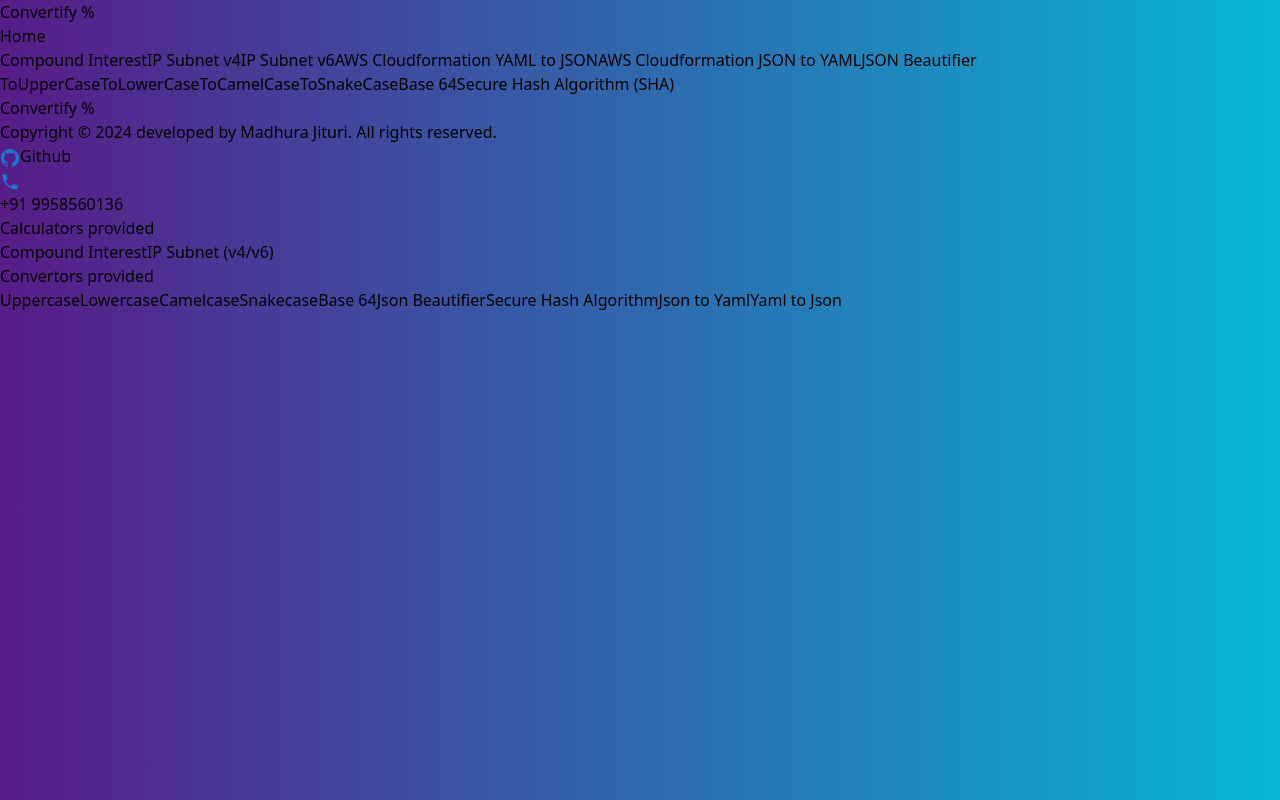
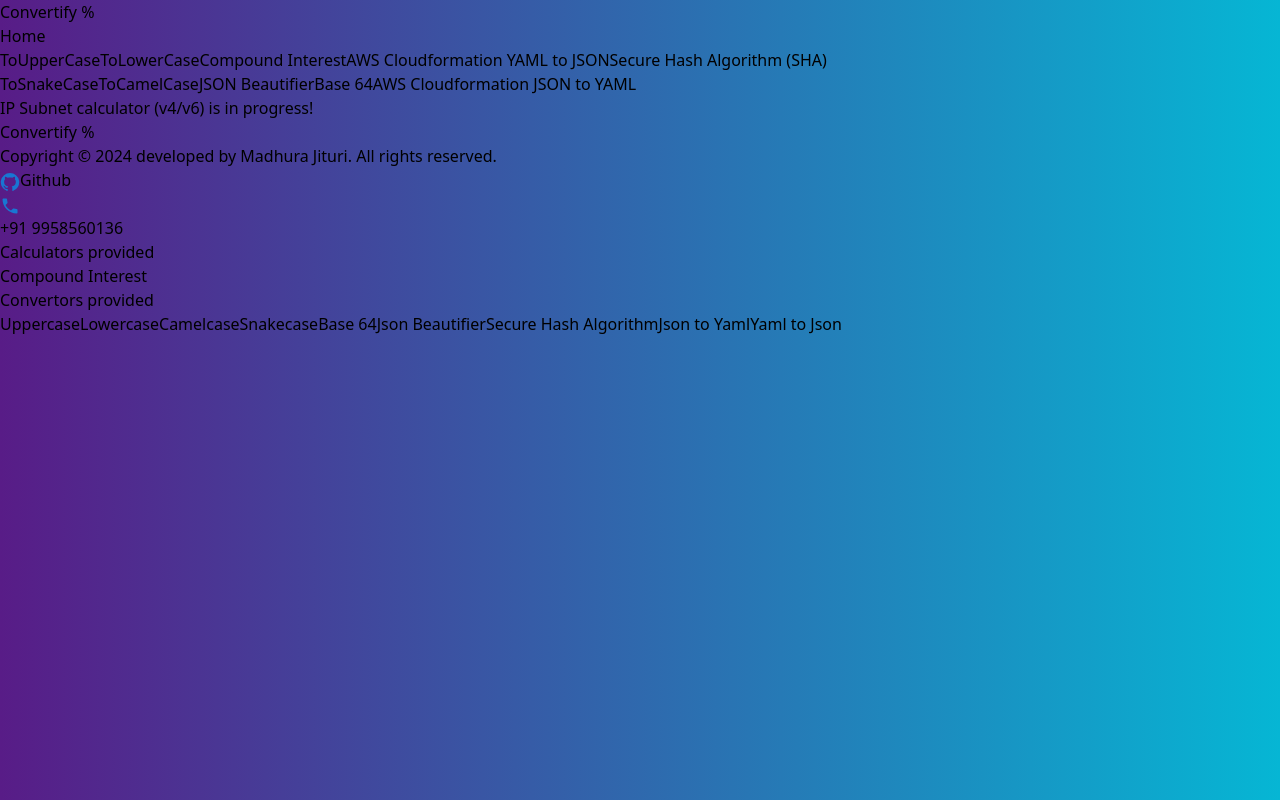
Before and after one commit to madhurajituri/Converters-Calculators, a React (Vite) app: page / in a window 1280 px wide. Built offline with nearby package versions, Linux system fonts and the light colour scheme.

Commit message:
disabled ip subnet button

```diff
--- a/src/Footer.jsx
+++ b/src/Footer.jsx
@@ -27,7 +27,7 @@ function Footer() {
                     <div className="text-slate-300 text-base sm:text-lg">Calculators provided</div>
                     <div className="flex flex-col z-2 gap-1">
                         <Link to="/CompoundInterest" className="text-slate-300 text-xs sm:text-sm">Compound Interest</Link>
-                        <Link to="/Ipv4" className="text-slate-300 text-xs sm:text-sm">IP Subnet (v4/v6)</Link>
+                        {/* <Link to="/Ipv4" className="text-slate-300 text-xs sm:text-sm">IP Subnet (v4/v6)</Link> */}
                     </div>
                 </div>
                 <div className="flex flex-col z-2 gap-3">
--- a/src/Home.jsx
+++ b/src/Home.jsx
@@ -6,22 +6,23 @@ function Home() {
         <>
             <div className='flex flex-col sm:flex-row sm:gap-5 m-20 md:mx-10 md:gap-20 lg:gap-40 items-center justify-center'>
                 <div className="flex flex-col items-center gap-4">
+                    <Link to="/ToUpperCase" className="btn">ToUpperCase</Link>
+                    <Link to="/ToLowerCase" className="btn">ToLowerCase</Link>
                     <Link to="/CompoundInterest" className="btn">Compound Interest</Link>
-                    <Link to="/Ipv4" className="btn">IP Subnet v4</Link>
-                    <Link to="/Ipv6" className="btn">IP Subnet v6</Link>
                     <Link to="/Json" className="btn">AWS Cloudformation YAML to JSON</Link>
-                    <Link to="/Yaml" className="btn">AWS Cloudformation JSON to YAML</Link>
-                    <Link to="/JsonBeautifier" className="btn">JSON Beautifier</Link>
+                    <Link to="/Sha" className="btn">Secure Hash Algorithm (SHA)</Link>
+                    {/* <Link to="/Ipv4"><button disabled>IP Subnet v4</button></Link> */}
                 </div>
                 <div className="flex flex-col items-center gap-4">
-                <Link to="/ToUpperCase" className="btn">ToUpperCase</Link>
-                <Link to="/ToLowerCase" className="btn">ToLowerCase</Link>
-                <Link to="/ToCamelCase" className="btn">ToCamelCase</Link>
-                <Link to="/ToSnakeCase" className="btn">ToSnakeCase</Link>
-                <Link to="/Base64" className="btn">Base 64</Link>
-                <Link to="/Sha" className="btn">Secure Hash Algorithm (SHA)</Link>
-            </div>
-        </div >
+                    <Link to="/ToSnakeCase" className="btn">ToSnakeCase</Link>
+                    <Link to="/ToCamelCase" className="btn">ToCamelCase</Link>
+                    <Link to="/JsonBeautifier" className="btn">JSON Beautifier</Link>
+                    <Link to="/Base64" className="btn">Base 64</Link>
+                    <Link to="/Yaml" className="btn">AWS Cloudformation JSON to YAML</Link>
+                    {/* <Link to="/Ipv6" className="btn" aria-disabled="true">IP Subnet v6</Link> */}
+                </div>
+            </div >
+                <div className='stateheading items-center animate-pulse'>IP Subnet calculator (v4/v6) is in progress!</div>
         </>
     )
 }
```
